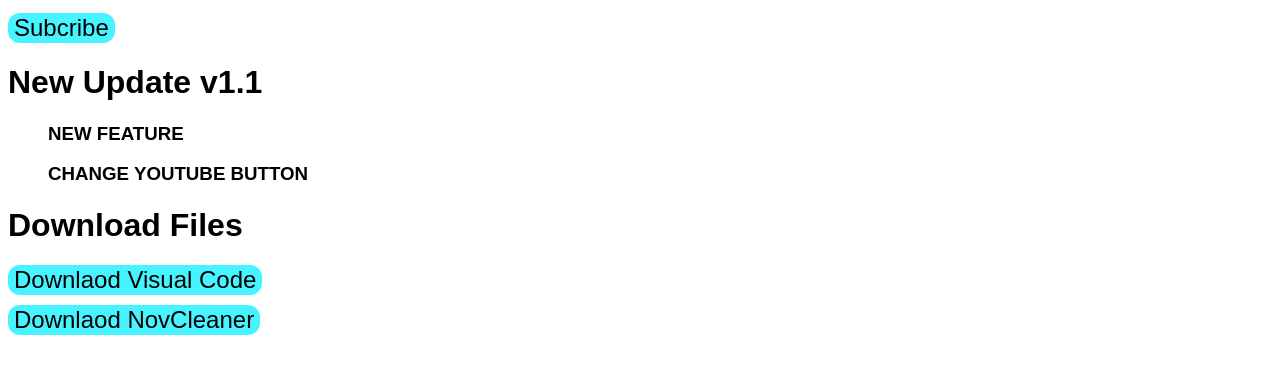
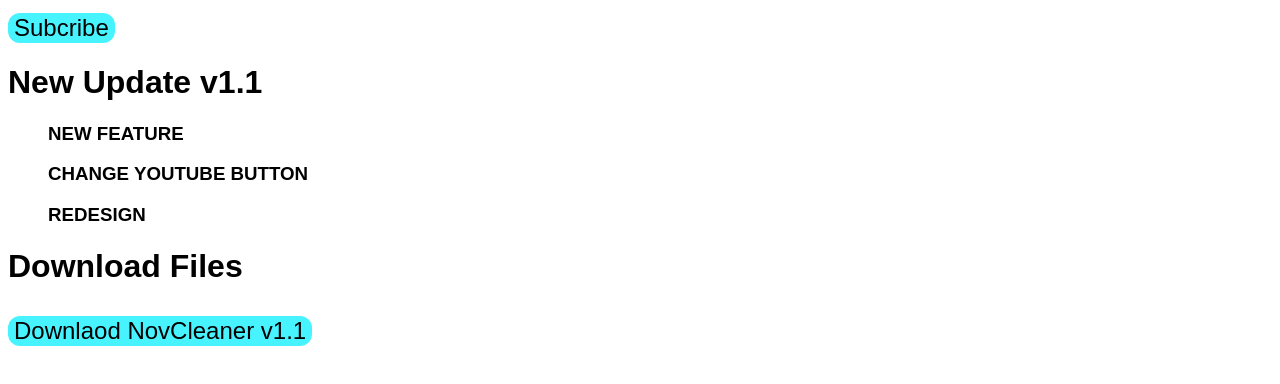
Before and after one commit to WolfieMaxime/NovCleaner-information, a plain HTML site: page INDEX.html in a window 1280 px wide. Shown: the part 398-782 px from the top of the page. Drawn offline with Linux system fonts and the light colour scheme; a script that the page names is missing.

Commit message:
Update INDEX.html

```diff
--- a/INDEX.html
+++ b/INDEX.html
@@ -12,7 +12,7 @@
     <h1>What Is NovCleaner v1.1</h1>
     <p>NovCleaner Is A Batch File Type You Can Download It Below, NovCleaner Is Cleaner Program Using Vscode You Can
         Download It Below. New Update v1.1 Add Task Manager And Other</p>
-    <video src="Videos/Videoshowcase.mp4" width="450" controls></video>
+    <video src="Videos/showvideo.mp4" width="450px" controls></video>
     <p>This take me for 1 day that's why i make less video and please watch my video and take me to 1,000 subcribe if
         you want to support me</p>
     <a href="https://www.youtube.com/channel/UCu4ZdztEw7j5gl0w6AOTrAA?sub_confirmation=1" target="_blank"><button
@@ -21,14 +21,13 @@
     <ul>
         <h3>NEW FEATURE</h3>
         <h3>CHANGE YOUTUBE BUTTON</h3>
+        <h3>REDESIGN</h3>
     </ul>
 
     <h1>Download Files</h1>
 
-    <a href="https://code.visualstudio.com/Download" target="_blank"><button id="vscode">Downlaod Visual
-            Code</button></a><br>
-    <a href="https://drive.google.com/drive/folders/1HekCmLXCvKMZ9YZeHCTUFKIA5wMXTjBG?usp=sharing" target="_blank"><button
-            id="NovCleaner">Downlaod NovCleaner</button></a>
+    <a href="https://drive.google.com/drive/folders/1HekCmLXCvKMZ9YZeHCTUFKIA5wMXTjBG?usp=sharing"
+        target="_blank"><button id="NovCleaner">Downlaod NovCleaner v1.1</button></a>
 
     <script src="script.css"></script>
 </body>
```
